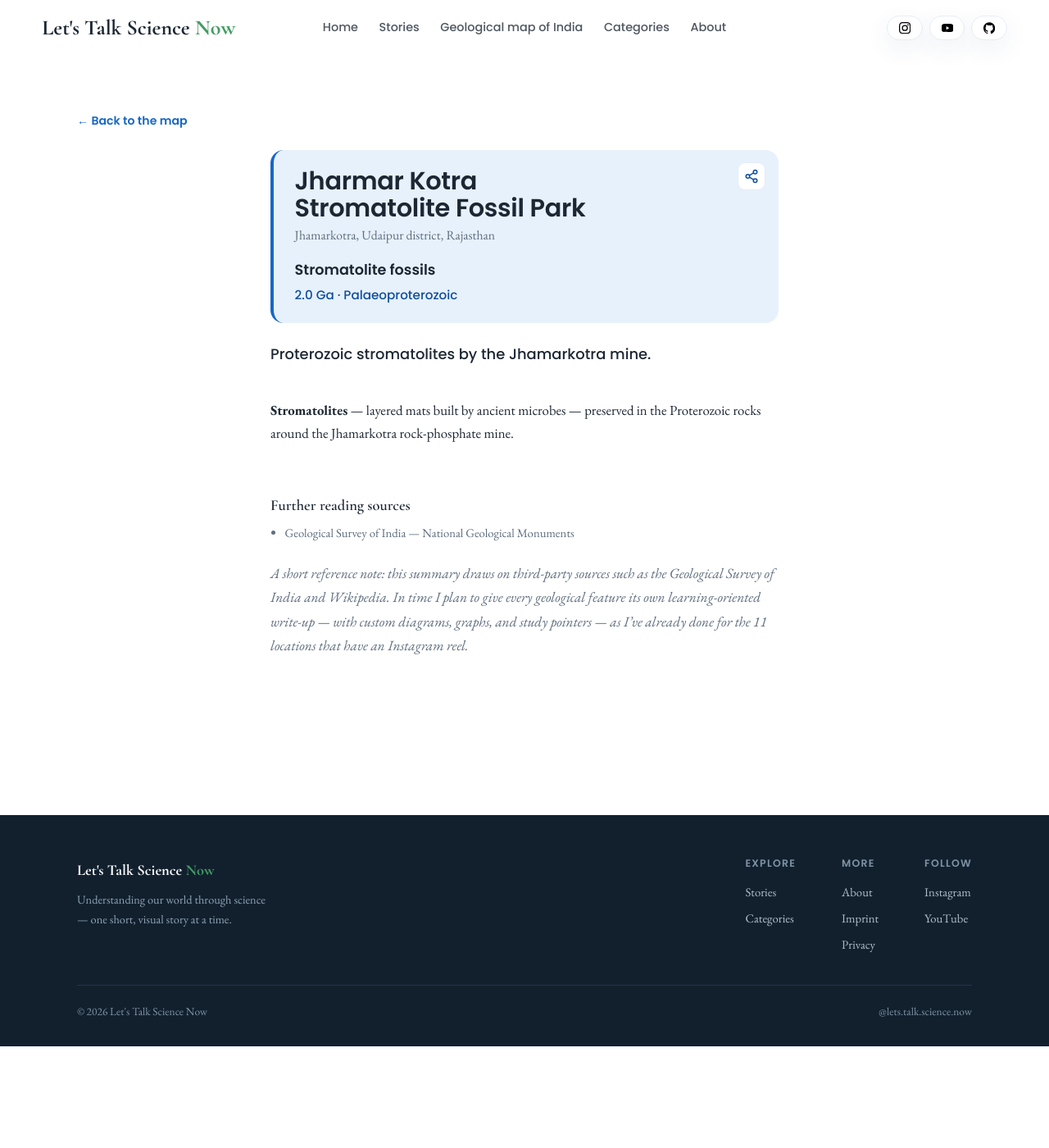
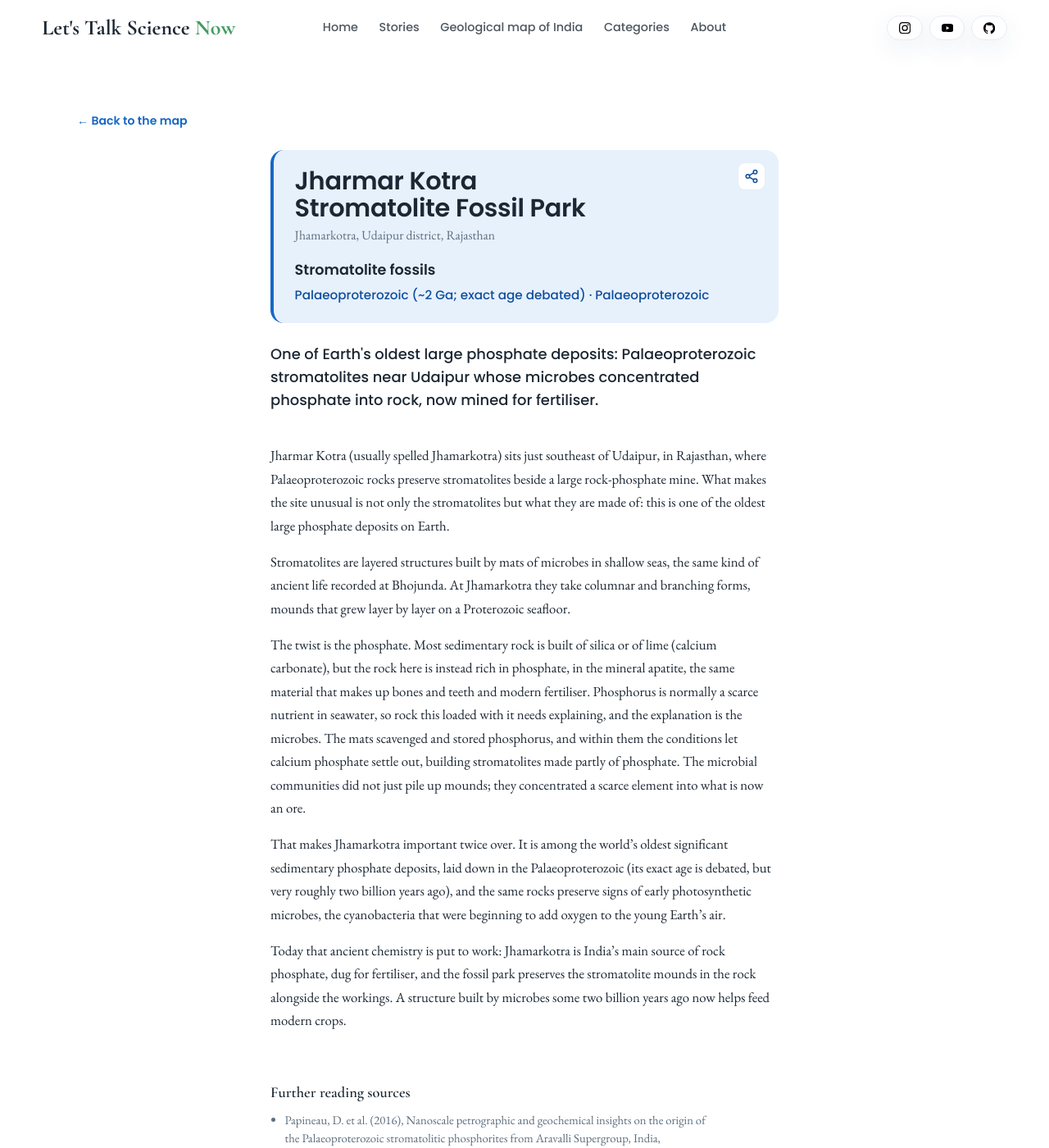
Before and after one commit to Akif-Vohra/LetsTalkScienceNow, a Jekyll site: the page built from _stories/jharmarkotra-stromatolite-park/index.md, in a window 1280 px wide and 1400 px high. Shown: the whole window at 82% size. Built offline with Jekyll 4.4.1, drawn with Linux system fonts in a browser that asks for light colours; some of the changed text lies outside the part shown.

Commit message:
Content: rewrite Jharmarkotra Stromatolite Fossil Park article teaching-first
Explain the phosphate twist: microbial mats concentrated scarce phosphorus into
apatite-rich stromatolites, one of Earth's oldest large phosphate deposits, now
mined for fertiliser. Cross-linked to Bhojunda; early-oxygen cyanobacteria noted.
Age ~2 Ga (debated). Sources: Papineau et al. 2016 + Sallstedt et al. 2018
(Geobiology); GSI. No commercial operator named. custom_writeup: true.

```diff
--- a/_stories/jharmarkotra-stromatolite-park/index.md
+++ b/_stories/jharmarkotra-stromatolite-park/index.md
@@ -4,16 +4,22 @@ permalink: /stories/jharmarkotra-stromatolite-park/
 title: "Jharmar Kotra Stromatolite Fossil Park"
 category: geology
 location: "Jhamarkotra, Udaipur district, Rajasthan"
-summary: "Proterozoic stromatolites by the Jhamarkotra mine."
+summary: "One of Earth's oldest large phosphate deposits: Palaeoproterozoic stromatolites near Udaipur whose microbes concentrated phosphate into rock, now mined for fertiliser."
+sources:
+  - text: "Papineau, D. et al. (2016), Nanoscale petrographic and geochemical insights on the origin of the Palaeoproterozoic stromatolitic phosphorites from Aravalli Supergroup, India, Geobiology 14(1)"
+    url: "https://onlinelibrary.wiley.com/doi/abs/10.1111/gbi.12164"
+  - text: "Sallstedt, T. et al. (2018), Evidence of oxygenic phototrophy in ancient phosphatic stromatolites from the Paleoproterozoic Vindhyan and Aravalli Supergroups, India, Geobiology 16(2)"
+    url: "https://pubmed.ncbi.nlm.nih.gov/29380943/"
+  - text: "Geological Survey of India — National Geological Monuments"
 add_on_map: true
+custom_writeup: true
 latlng: [24.42, 73.88]
 age_ma: 2000
+age: "Palaeoproterozoic (~2 Ga; exact age debated)"
 period_or_era: "Palaeoproterozoic"
 feature_type: "Stromatolite fossils"
 gsi_heritage: true
 gsi_category: "Stromatolite Park"
-sources:
-  - text: "Geological Survey of India — National Geological Monuments"
 gallery:
   - src: /assets/covers/jharmarkotra-stromatolite-park/stromatolite-mats.jpg
     caption: "Layered stromatolite mats exposed on a rock surface at Jhamarkotra"
@@ -26,4 +32,12 @@ gallery:
     credit: "Shyamal L. · CC BY 4.0 · via Wikimedia Commons"
 ---
 
-**Stromatolites** — layered mats built by ancient microbes — preserved in the Proterozoic rocks around the Jhamarkotra rock-phosphate mine.
+Jharmar Kotra (usually spelled Jhamarkotra) sits just southeast of Udaipur, in Rajasthan, where Palaeoproterozoic rocks preserve stromatolites beside a large rock-phosphate mine. What makes the site unusual is not only the stromatolites but what they are made of: this is one of the oldest large phosphate deposits on Earth.
+
+Stromatolites are layered structures built by mats of microbes in shallow seas, the same kind of ancient life recorded at [Bhojunda](/stories/bhojunda-stromatolite-park/). At Jhamarkotra they take columnar and branching forms, mounds that grew layer by layer on a Proterozoic seafloor.
+
+The twist is the phosphate. Most sedimentary rock is built of silica or of lime (calcium carbonate), but the rock here is instead rich in phosphate, in the mineral apatite, the same material that makes up bones and teeth and modern fertiliser. Phosphorus is normally a scarce nutrient in seawater, so rock this loaded with it needs explaining, and the explanation is the microbes. The mats scavenged and stored phosphorus, and within them the conditions let calcium phosphate settle out, building stromatolites made partly of phosphate. The microbial communities did not just pile up mounds; they concentrated a scarce element into what is now an ore.
+
+That makes Jhamarkotra important twice over. It is among the world's oldest significant sedimentary phosphate deposits, laid down in the Palaeoproterozoic (its exact age is debated, but very roughly two billion years ago), and the same rocks preserve signs of early photosynthetic microbes, the cyanobacteria that were beginning to add oxygen to the young Earth's air.
+
+Today that ancient chemistry is put to work: Jhamarkotra is India's main source of rock phosphate, dug for fertiliser, and the fossil park preserves the stromatolite mounds in the rock alongside the workings. A structure built by microbes some two billion years ago now helps feed modern crops.
```
